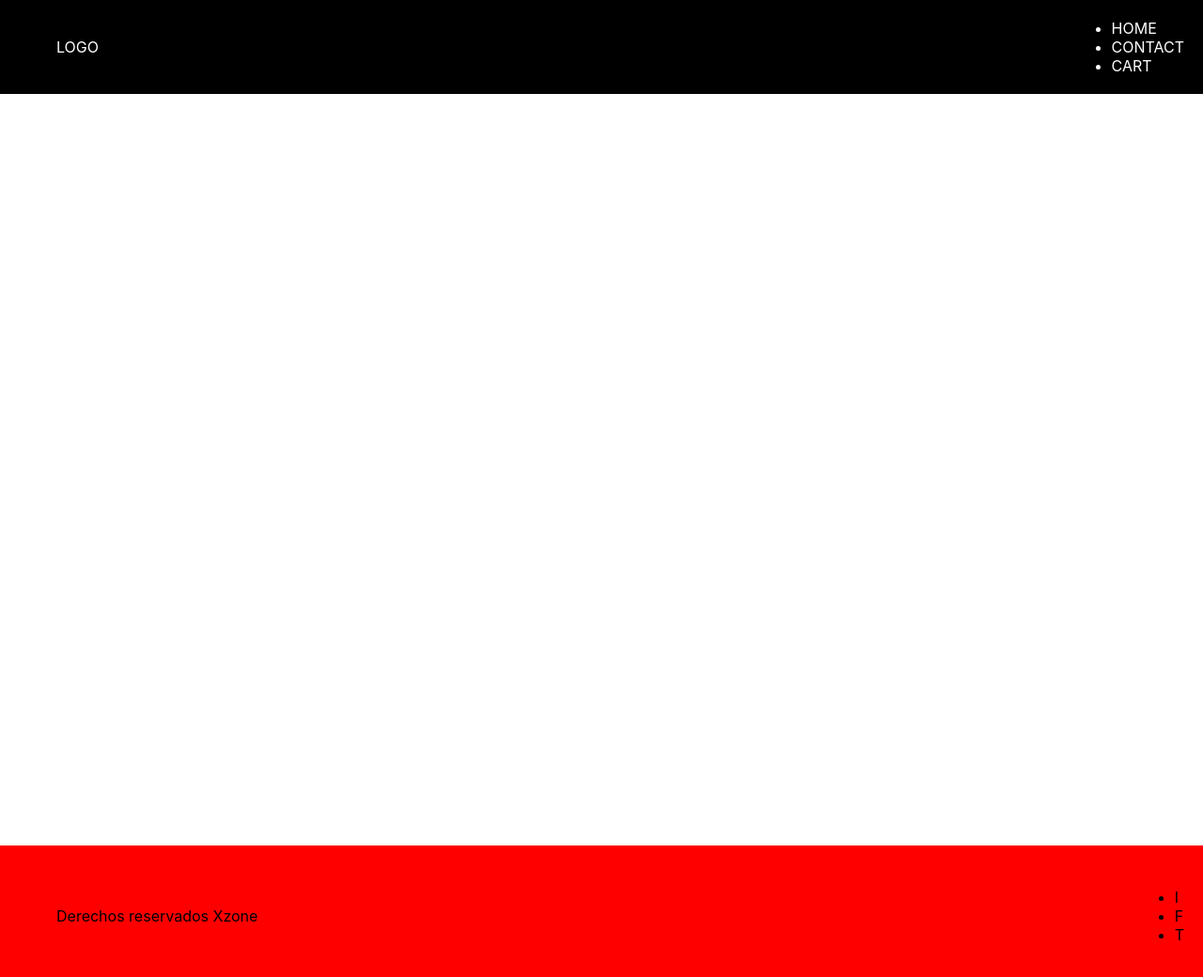
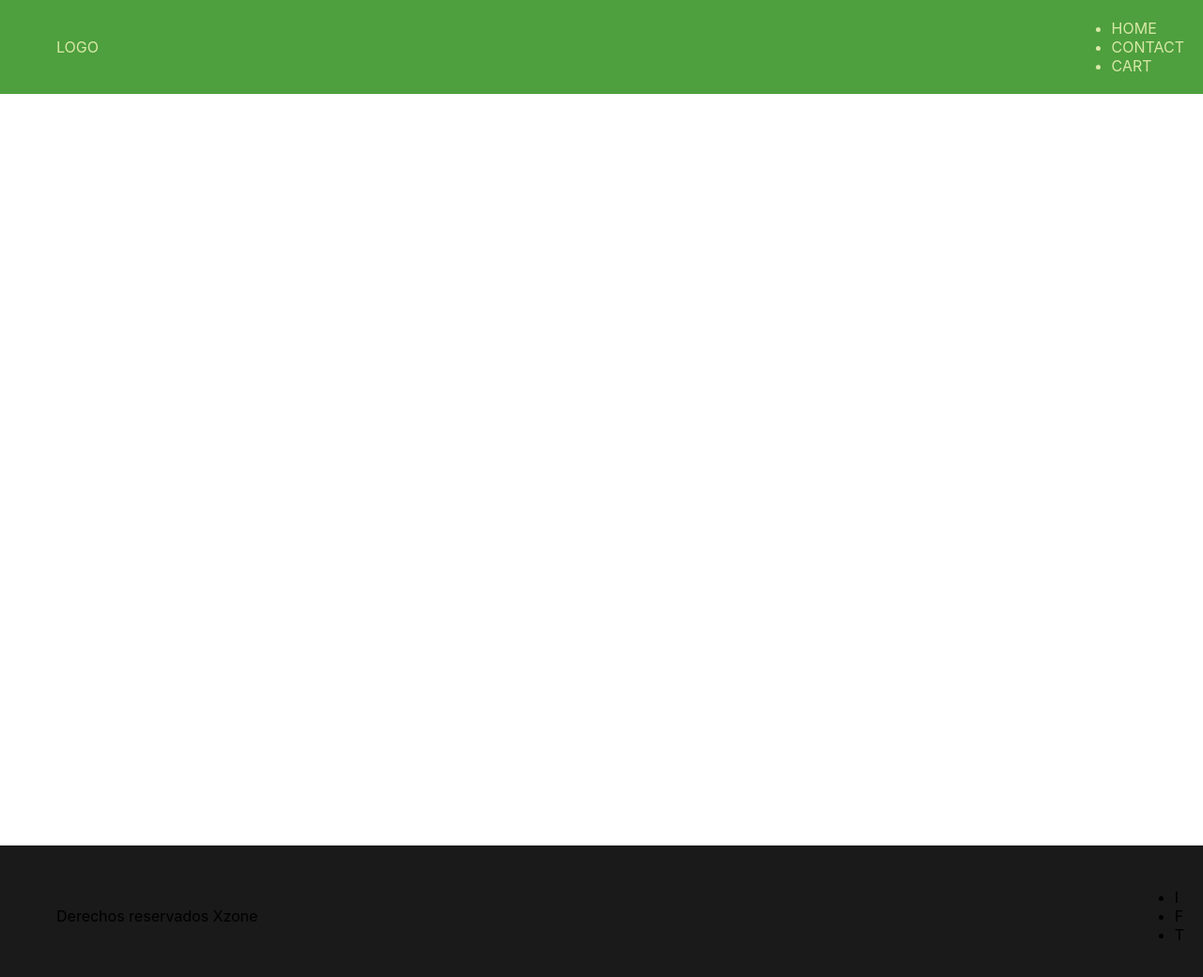
Before and after one commit to QuantumCode2000/xzone, a React (Create React App) app: page / in a window 1280 px wide. Shown: the top 1040 px of the page at 94% size. Built offline with nearby package versions, Linux system fonts and the light colour scheme.

Commit message:
adding library react-icons

```diff
--- a/package.json
+++ b/package.json
@@ -8,6 +8,7 @@
     "@testing-library/user-event": "^12.8.3",
     "react": "^17.0.2",
     "react-dom": "^17.0.2",
+    "react-icons": "^4.3.1",
     "react-scripts": "4.0.3",
     "web-vitals": "^1.1.2"
   },
--- a/src/components/Footer/Footer.styles.css
+++ b/src/components/Footer/Footer.styles.css
@@ -2,7 +2,7 @@
   display: flex;
   flex-direction: row;
   height: 150px;
-  background-color: red;
+  background-color: #191a19;
   align-items: center;
   justify-content: space-between;
   padding: 0 20px;
--- a/src/layout/Header/Header.styles.css
+++ b/src/layout/Header/Header.styles.css
@@ -1,11 +1,11 @@
 .header {
   height: 100px;
-  background-color: #000;
+  background-color: #4e9f3d;
   display: flex;
   flex-direction: row;
   align-items: center;
   justify-content: space-between;
-  color: white;
+  color: #d8e9a8;
   padding-right: 20px;
   padding-left: 20px;
 }
--- a/src/pages/Home/Home.styles.css
+++ b/src/pages/Home/Home.styles.css
@@ -1,3 +1,4 @@
 .home {
   height: 100vh;
+  background-color: white;
 }
```
Also changed, not shown: 1 other file (tests, documents, lock files or other folders).
